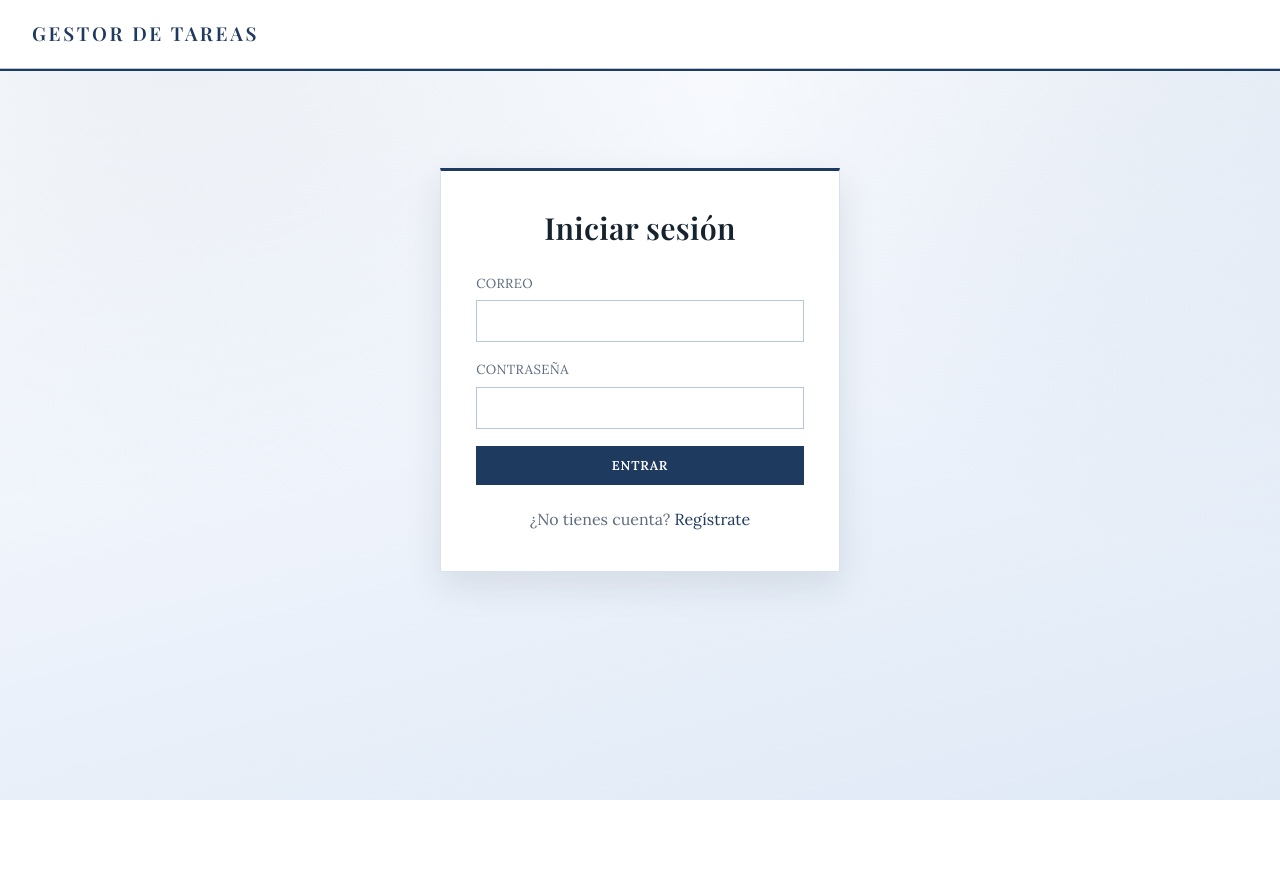
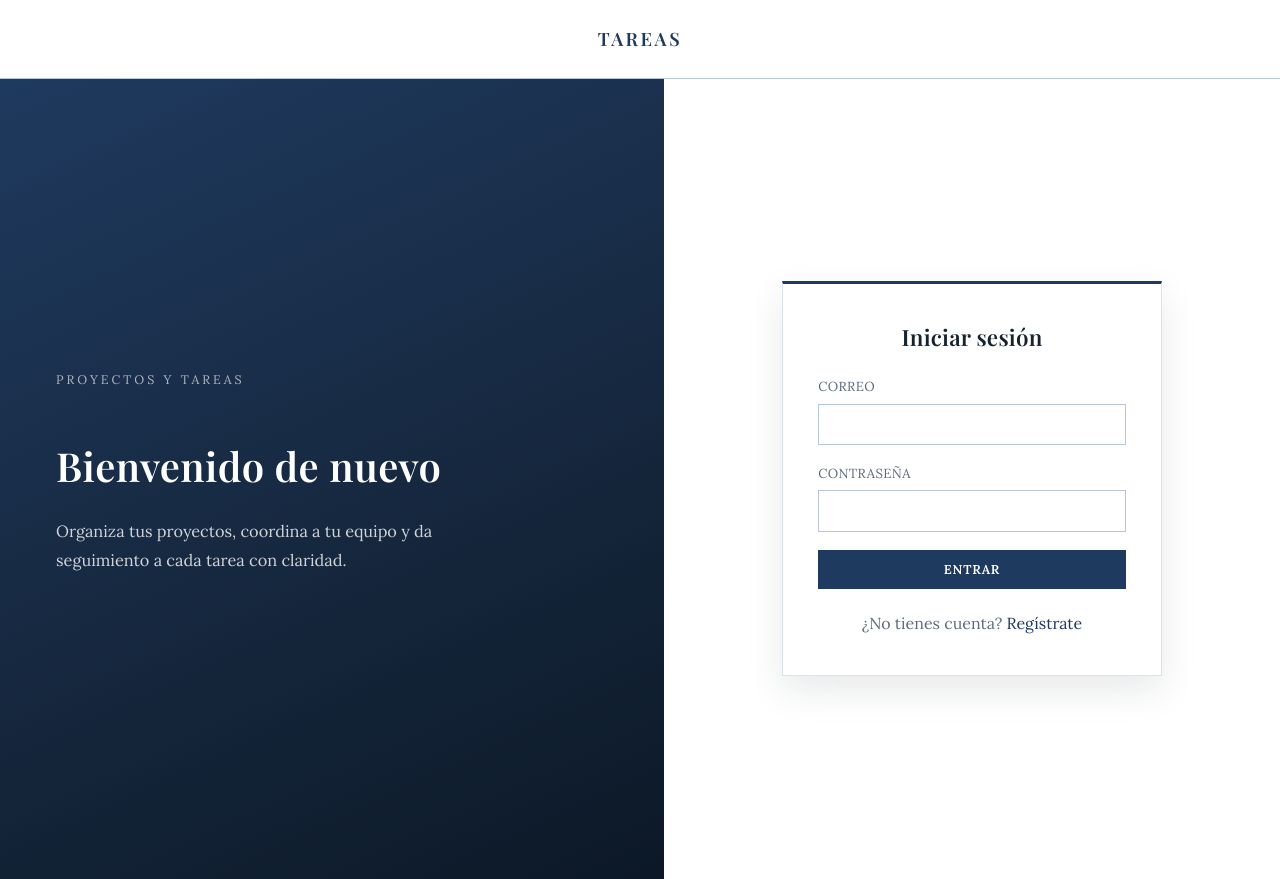
Before and after one commit to mrwhyte0520/proyecto3-client, a React (Vite) app: page /login in a window 1280 px wide. Before the commit the page ends 800 px from the top, so only its background shows below. Built offline with nearby package versions, Linux system fonts and the light colour scheme.

Commit message:
Reposicion de componentes: navegacion lateral, login/registro en pantalla dividida y paneles laterales en Proyectos/Tablero

```diff
--- a/index.html
+++ b/index.html
@@ -10,7 +10,7 @@
       href="https://fonts.googleapis.com/css2?family=Playfair+Display:wght@500;600;700&family=Lora:ital,wght@0,400;0,500;0,600;1,400&display=swap"
       rel="stylesheet"
     />
-    <title>Gestor de Proyectos y Tareas</title>
+    <title>Proyectos y Tareas</title>
   </head>
   <body>
     <div id="root"></div>
--- a/src/App.jsx
+++ b/src/App.jsx
@@ -18,10 +18,11 @@ function PublicOnly({ children }) {
 }
 
 export default function App() {
+  const { isAuthenticated } = useAuth();
   return (
-    <>
+    <div className={`app-shell${isAuthenticated ? '' : ' app-shell-public'}`}>
       <Navbar />
-      <main>
+      <main className={isAuthenticated ? 'content' : 'main-auth'}>
         <Routes>
           <Route path="/login" element={<PublicOnly><Login /></PublicOnly>} />
           <Route path="/register" element={<PublicOnly><Register /></PublicOnly>} />
@@ -32,6 +33,6 @@ export default function App() {
           <Route path="*" element={<NotFound />} />
         </Routes>
       </main>
-    </>
+    </div>
   );
 }
--- a/src/components/Navbar.jsx
+++ b/src/components/Navbar.jsx
@@ -1,4 +1,4 @@
-import { Link, useNavigate } from 'react-router-dom';
+import { Link, NavLink, useNavigate } from 'react-router-dom';
 import { useAuth } from '../context/AuthContext';
 
 export default function Navbar() {
@@ -10,15 +10,25 @@ export default function Navbar() {
     navigate('/login');
   }
 
+  if (!isAuthenticated) {
+    return (
+      <header className="public-header">
+        <Link to="/login" className="brand">Tareas</Link>
+      </header>
+    );
+  }
+
   return (
-    <header className="navbar">
-      <Link to="/" className="brand">Gestor de Tareas</Link>
-      {isAuthenticated && (
-        <nav className="nav-right">
-          <Link to="/profile" className="muted">Hola, {user.displayName}</Link>
-          <button className="btn btn-ghost" onClick={handleLogout}>Salir</button>
-        </nav>
-      )}
-    </header>
+    <aside className="sidebar">
+      <Link to="/" className="brand">Tareas</Link>
+      <nav className="sidebar-nav">
+        <NavLink to="/" end className={({ isActive }) => `sidebar-link${isActive ? ' active' : ''}`}>Proyectos</NavLink>
+        <NavLink to="/profile" className={({ isActive }) => `sidebar-link${isActive ? ' active' : ''}`}>Perfil</NavLink>
+      </nav>
+      <div className="sidebar-user">
+        <span className="muted small">{user.displayName}</span>
+        <button className="btn btn-ghost btn-sm" onClick={handleLogout}>Salir</button>
+      </div>
+    </aside>
   );
 }
--- a/src/index.css
+++ b/src/index.css
@@ -95,35 +95,82 @@ hr {
 }
 
 /* ---------------------------------------------------------
-   Navbar — cabecera tipo membrete formal
+   Estructura general de la aplicación
    --------------------------------------------------------- */
-.navbar {
-  display: flex;
-  align-items: center;
-  justify-content: space-between;
-  padding: 1.15rem 2rem;
-  background: var(--surface);
-  border-bottom: 1px solid var(--border-strong);
-  box-shadow: 0 2px 0 var(--primary);
-}
+.app-shell { display: flex; align-items: stretch; min-height: 100vh; }
+.app-shell.app-shell-public { flex-direction: column; }
+
 .brand {
   font-family: var(--font-heading);
   font-weight: 600;
-  font-size: 1.2rem;
+  font-size: 1.15rem;
   letter-spacing: 0.14em;
   text-transform: uppercase;
   color: var(--primary);
 }
 .brand:hover { text-decoration: none; color: var(--primary-hover); }
-.nav-right { display: flex; align-items: center; gap: 1.4rem; }
-.nav-right a.muted { font-style: italic; }
+
+/* Cabecera simple para páginas públicas (login / registro) */
+.public-header {
+  padding: 1.5rem 2rem;
+  text-align: center;
+  background: var(--surface);
+  border-bottom: 1px solid var(--border-strong);
+  box-shadow: 0 2px 0 var(--primary);
+}
+
+/* Navegación lateral para el área autenticada */
+.sidebar {
+  width: 250px;
+  flex-shrink: 0;
+  display: flex;
+  flex-direction: column;
+  gap: 2.4rem;
+  padding: 2.1rem 1.6rem;
+  background: var(--surface);
+  border-right: 3px solid var(--primary);
+}
+.sidebar-nav { display: flex; flex-direction: column; gap: 0.3rem; }
+.sidebar-link {
+  padding: 0.55rem 0.1rem;
+  font-size: 0.82rem;
+  letter-spacing: 0.06em;
+  text-transform: uppercase;
+  color: var(--muted);
+  border-bottom: 1px solid var(--border);
+}
+.sidebar-link:hover { color: var(--primary); text-decoration: none; }
+.sidebar-link.active { color: var(--primary); font-weight: 600; }
+.sidebar-user {
+  margin-top: auto;
+  display: flex;
+  flex-direction: column;
+  gap: 0.7rem;
+  padding-top: 1.3rem;
+  border-top: 1px solid var(--border);
+}
 
 /* ---------------------------------------------------------
    Layout
    --------------------------------------------------------- */
-main { padding: 2.2rem 1.75rem 4rem; }
-.container { max-width: 1040px; margin: 0 auto; }
+main.content { flex: 1; min-width: 0; padding: 2.2rem 2rem 4rem; }
+main.main-auth { flex: 1; min-width: 0; }
+.container { max-width: 1100px; margin: 0 auto; }
 .center { text-align: center; padding: 4rem 1rem; }
+
+/* Columna lateral + columna principal (Proyectos, Tablero) */
+.page-split { display: flex; gap: 1.75rem; align-items: flex-start; margin-top: 1.4rem; }
+.page-aside { width: 300px; flex-shrink: 0; display: flex; flex-direction: column; gap: 1.25rem; position: sticky; top: 1.5rem; }
+.page-main { flex: 1; min-width: 0; }
+.back-link { display: inline-block; margin-top: 0.4rem; }
+
+.board-info h1 { font-size: 1.35rem; margin-bottom: 0.5rem; }
+.board-info-actions { display: flex; gap: 0.5rem; flex-wrap: wrap; margin-top: 1rem; }
+
+@media (max-width: 900px) {
+  .page-split { flex-direction: column; }
+  .page-aside { width: 100%; position: static; }
+}
 
 /* ---------------------------------------------------------
    Tarjetas
@@ -186,16 +233,46 @@ input:focus, select:focus, textarea:focus {
   box-shadow: 0 0 0 1px var(--primary);
 }
 
+/* Pantalla dividida de acceso (login / registro) */
+.auth-split { display: flex; min-height: 100vh; }
+.auth-side {
+  flex: 1;
+  display: flex;
+  flex-direction: column;
+  justify-content: center;
+  padding: 4rem 3.5rem;
+  background: linear-gradient(155deg, var(--primary) 0%, #16283f 55%, #0c1826 100%);
+  color: #fff;
+}
+.auth-side-mark {
+  display: block;
+  font-size: 0.78rem;
+  letter-spacing: 0.24em;
+  text-transform: uppercase;
+  color: rgba(255, 255, 255, 0.65);
+  margin-bottom: 1.5rem;
+}
+.auth-side h1 { color: #fff; font-size: 2.5rem; max-width: 420px; }
+.auth-side p { color: rgba(255, 255, 255, 0.8); max-width: 380px; font-size: 1.02rem; line-height: 1.75; }
+
+.auth-form-panel {
+  flex: 1;
+  display: flex;
+  align-items: center;
+  justify-content: center;
+  padding: 2rem;
+  background: var(--surface);
+}
+
 .auth-card {
-  max-width: 400px;
-  margin: 4rem auto;
-  background: var(--surface);
+  width: 100%;
+  max-width: 380px;
   border: 1px solid var(--border);
   border-top: 3px solid var(--primary);
   padding: 2.4rem 2.2rem;
   box-shadow: var(--shadow-md);
 }
-.auth-card h1 {
+.auth-card h2 {
   margin-top: 0;
   text-align: center;
   margin-bottom: 1.6rem;
@@ -203,6 +280,12 @@ input:focus, select:focus, textarea:focus {
 .auth-card form { display: flex; flex-direction: column; gap: 1.1rem; }
 .auth-card label { display: flex; flex-direction: column; gap: 0.4rem; }
 .auth-card p.muted { text-align: center; margin-top: 1.4rem; margin-bottom: 0; }
+
+@media (max-width: 780px) {
+  .auth-split { flex-direction: column; }
+  .auth-side { padding: 2.75rem 1.75rem; align-items: center; text-align: center; }
+  .auth-side h1, .auth-side p { max-width: 100%; }
+}
 
 /* ---------------------------------------------------------
    Botones
@@ -300,33 +383,14 @@ input:focus, select:focus, textarea:focus {
 .link-danger { background: none; border: none; color: var(--danger); cursor: pointer; font-size: 0.85rem; padding: 0; }
 .link-danger:hover { text-decoration: underline; }
 
-/* Encabezado del tablero */
-.board-header {
-  display: flex;
-  justify-content: space-between;
-  align-items: flex-start;
-  gap: 1rem;
-  margin-top: 0.5rem;
-  padding-bottom: 1.1rem;
-  border-bottom: 1px solid var(--border-strong);
-}
-.board-header h1 { margin-bottom: 0.25rem; }
-.board-header-actions { display: flex; gap: 0.5rem; align-items: center; }
-
-/* Filtros */
+/* Filtros (panel lateral) */
 .filters {
   display: flex;
-  align-items: center;
+  flex-direction: column;
   gap: 0.7rem;
-  margin: 1.3rem 0 0.3rem;
+  margin-top: 0.6rem;
 }
-.filter-label {
-  font-size: 0.8rem;
-  letter-spacing: 0.03em;
-  text-transform: uppercase;
-  color: var(--muted);
-}
-.filter-select { width: auto; min-width: 150px; }
+.filter-select { width: 100%; }
 
 /* Tareas: título clicable */
 .task-title-btn {
@@ -505,6 +569,18 @@ textarea {
 
 @media (max-width: 720px) {
   .board { grid-template-columns: 1fr; }
-  .board-header { flex-direction: column; }
-  .navbar { padding: 1rem 1.25rem; }
+  .app-shell:not(.app-shell-public) { flex-direction: column; }
+  .sidebar {
+    width: 100%;
+    flex-direction: row;
+    align-items: center;
+    justify-content: space-between;
+    gap: 1rem;
+    padding: 1rem 1.25rem;
+    border-right: none;
+    border-bottom: 3px solid var(--primary);
+  }
+  .sidebar-nav { flex-direction: row; gap: 1.2rem; }
+  .sidebar-link { border-bottom: none; padding: 0; }
+  .sidebar-user { margin-top: 0; padding-top: 0; border-top: none; flex-direction: row; align-items: center; }
 }
--- a/src/pages/Login.jsx
+++ b/src/pages/Login.jsx
@@ -25,8 +25,15 @@ export default function Login() {
   }
 
   return (
+    <div className="auth-split">
+      <div className="auth-side">
+        <span className="auth-side-mark">Proyectos y Tareas</span>
+        <h1>Bienvenido de nuevo</h1>
+        <p>Organiza tus proyectos, coordina a tu equipo y da seguimiento a cada tarea con claridad.</p>
+      </div>
+      <div className="auth-form-panel">
         <div className="auth-card">
-      <h1>Iniciar sesión</h1>
+          <h2>Iniciar sesión</h2>
           <form onSubmit={handleSubmit}>
             <label>Correo
               <input type="email" value={email} onChange={(e) => setEmail(e.target.value)} required />
@@ -41,5 +48,7 @@ export default function Login() {
           </form>
           <p className="muted">¿No tienes cuenta? <Link to="/register">Regístrate</Link></p>
         </div>
+      </div>
+    </div>
   );
 }
--- a/src/pages/ProjectBoard.jsx
+++ b/src/pages/ProjectBoard.jsx
@@ -133,10 +133,13 @@ export default function ProjectBoard() {
 
   return (
     <div className="container">
-      <Link to="/" className="muted">← Volver a proyectos</Link>
+      <Link to="/" className="muted back-link">← Volver a proyectos</Link>
 
+      <div className="page-split">
+        <aside className="page-aside">
+          <div className="card board-info">
             {editingProject ? (
-        <form className="card create-form" onSubmit={handleSaveProject}>
+              <form className="modal-form" onSubmit={handleSaveProject}>
                 <h3>Editar proyecto</h3>
                 <input value={projectForm.name} onChange={(e) => setProjectForm({ ...projectForm, name: e.target.value })} maxLength={150} required />
                 <input value={projectForm.description} onChange={(e) => setProjectForm({ ...projectForm, description: e.target.value })} maxLength={1000} placeholder="Descripción (opcional)" />
@@ -146,18 +149,36 @@ export default function ProjectBoard() {
                 </div>
               </form>
             ) : (
-        <div className="board-header">
-          <div>
-            <h1>{project?.name} <span className="role-badge">{project?.role}</span></h1>
-            {project?.description && <p className="muted">{project.description}</p>}
-          </div>
-          <div className="board-header-actions">
+              <>
+                <h1>{project?.name}</h1>
+                <span className="role-badge">{project?.role}</span>
+                {project?.description && <p className="muted" style={{ marginTop: '0.7rem' }}>{project.description}</p>}
+                <div className="board-info-actions">
                   <Link to={`/projects/${projectId}/members`} className="btn btn-ghost btn-sm">Miembros ({members.length})</Link>
                   {canEdit && <button className="btn btn-ghost btn-sm" onClick={startEditProject}>Editar</button>}
                 </div>
+              </>
+            )}
           </div>
-      )}
 
+          <div className="card">
+            <h3>Filtros</h3>
+            <div className="filters">
+              <select value={filters.prioridad} onChange={(e) => setFilters((f) => ({ ...f, prioridad: e.target.value }))} className="filter-select">
+                <option value="">Prioridad: todas</option>
+                <option value={2}>Alta</option>
+                <option value={1}>Media</option>
+                <option value={0}>Baja</option>
+              </select>
+              <select value={filters.asignado} onChange={(e) => setFilters((f) => ({ ...f, asignado: e.target.value }))} className="filter-select">
+                <option value="">Asignado: todos</option>
+                {members.map((m) => <option key={m.userId} value={m.userId}>{m.displayName}</option>)}
+              </select>
+            </div>
+          </div>
+        </aside>
+
+        <div className="page-main">
           {canEdit && (
             <form className="card create-form row" onSubmit={handleCreate}>
               <input placeholder="Nueva tarea…" value={title} onChange={(e) => setTitle(e.target.value)} maxLength={200} required />
@@ -169,20 +190,6 @@ export default function ProjectBoard() {
               <button className="btn btn-primary" type="submit" disabled={creating}>{creating ? 'Agregando…' : 'Agregar'}</button>
             </form>
           )}
-
-      <div className="filters">
-        <span className="filter-label">Filtros:</span>
-        <select value={filters.prioridad} onChange={(e) => setFilters((f) => ({ ...f, prioridad: e.target.value }))} className="filter-select">
-          <option value="">Prioridad: todas</option>
-          <option value={2}>Alta</option>
-          <option value={1}>Media</option>
-          <option value={0}>Baja</option>
-        </select>
-        <select value={filters.asignado} onChange={(e) => setFilters((f) => ({ ...f, asignado: e.target.value }))} className="filter-select">
-          <option value="">Asignado: todos</option>
-          {members.map((m) => <option key={m.userId} value={m.userId}>{m.displayName}</option>)}
-        </select>
-      </div>
 
           {error && <p className="error">{error}</p>}
 
@@ -218,6 +225,8 @@ export default function ProjectBoard() {
               );
             })}
           </div>
+        </div>
+      </div>
 
       {selectedTask && (
         <TaskModal
--- a/src/pages/Projects.jsx
+++ b/src/pages/Projects.jsx
@@ -69,15 +69,18 @@ export default function Projects() {
     <div className="container">
       <h1>Mis proyectos</h1>
 
+      <div className="page-split">
+        <aside className="page-aside">
           <form className="card create-form" onSubmit={handleCreate}>
             <h3>Nuevo proyecto</h3>
             <input placeholder="Nombre del proyecto" value={name} onChange={(e) => setName(e.target.value)} maxLength={150} required />
             <input placeholder="Descripción (opcional)" value={description} onChange={(e) => setDescription(e.target.value)} maxLength={1000} />
             <button className="btn btn-primary" type="submit" disabled={creating}>{creating ? 'Creando…' : 'Crear proyecto'}</button>
           </form>
+          {error && <p className="error">{error}</p>}
+        </aside>
 
-      {error && <p className="error">{error}</p>}
-
+        <div className="page-main">
           {loading ? (
             <p className="muted">Cargando…</p>
           ) : projects.length === 0 ? (
@@ -102,5 +105,7 @@ export default function Projects() {
             </div>
           )}
         </div>
+      </div>
+    </div>
   );
 }
--- a/src/pages/Register.jsx
+++ b/src/pages/Register.jsx
@@ -28,8 +28,15 @@ export default function Register() {
   }
 
   return (
+    <div className="auth-split">
+      <div className="auth-side">
+        <span className="auth-side-mark">Proyectos y Tareas</span>
+        <h1>Crea tu cuenta</h1>
+        <p>Regístrate para administrar proyectos colaborativos, tableros y tareas de tu equipo.</p>
+      </div>
+      <div className="auth-form-panel">
         <div className="auth-card">
-      <h1>Crear cuenta</h1>
+          <h2>Crear cuenta</h2>
           <form onSubmit={handleSubmit}>
             <label>Nombre
               <input type="text" value={form.displayName} onChange={update('displayName')} minLength={2} required />
@@ -47,5 +54,7 @@ export default function Register() {
           </form>
           <p className="muted">¿Ya tienes cuenta? <Link to="/login">Inicia sesión</Link></p>
         </div>
+      </div>
+    </div>
   );
 }
```
Lines whose indentation alone changed are shown as unchanged.
